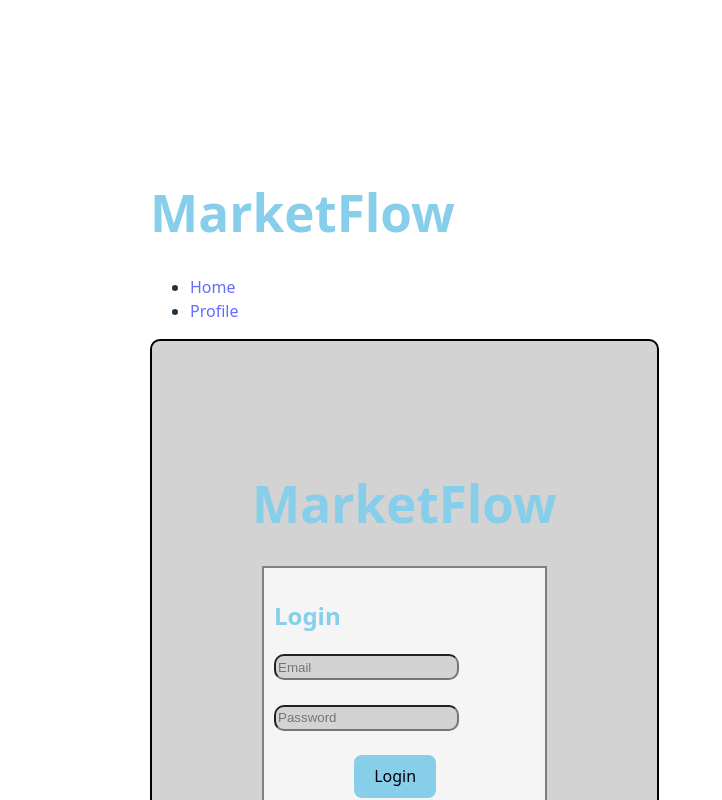
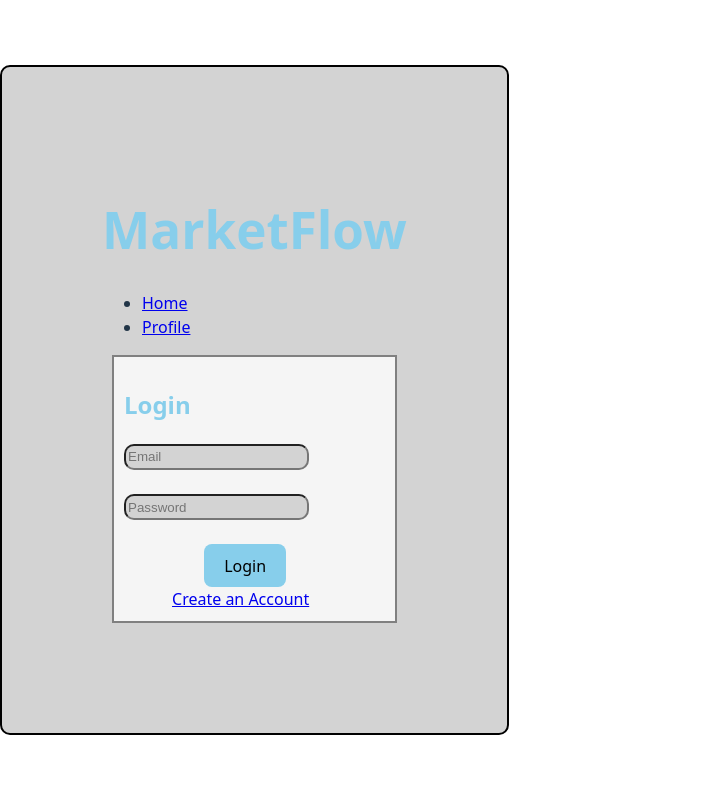
Before and after one commit to HarrySIV/MarketFlow, a React (Vite) app in the folder app/: page /login in a window 1280 px wide. Shown: the top 800 px of the page, without its empty margins (0-722 px from the left). Built offline with nearby package versions, Linux system fonts and the light colour scheme.

Commit message:
styling changes

```diff
--- a/app/src/App.tsx
+++ b/app/src/App.tsx
@@ -58,7 +58,7 @@ export function App() {
   );
   return (
     <AccountContext.Provider value={{ accountInfo, setAccountInfo }}>
-      <div className="website">
+      <div className="maincontainer">
         <BrowserRouter>
           <Header />
           <main>{routes}</main>
--- a/app/src/components/ui/Button.css
+++ b/app/src/components/ui/Button.css
@@ -1,4 +1,19 @@
 .button {
-  margin: 4px;
-  padding: 4px;
+  border-radius: 8px;
+  border: 1px solid transparent;
+  padding: 0.6em 1.2em;
+  font-size: 1em;
+  font-weight: 500;
+  font-family: inherit;
+  background-color: white;
+  cursor: pointer;
+  transition: border-color 0.25s;
 }
+
+.button-blue {
+  background-color: skyblue;
+}
+
+.button-red {
+  background-color: red;
+}
--- a/app/src/components/ui/Button.tsx
+++ b/app/src/components/ui/Button.tsx
@@ -1,3 +1,5 @@
+import './Button.css';
+
 type TButtonProps = {
   name: string;
   className?: string;
@@ -6,7 +8,7 @@ type TButtonProps = {
 
 export const Button = (props: TButtonProps) => {
   return (
-    <button className={props.className + 'button'} onClick={props.onClick}>
+    <button className={props.className} onClick={props.onClick}>
       {props.name}
     </button>
   );
--- a/app/src/index.css
+++ b/app/src/index.css
@@ -3,23 +3,10 @@
   line-height: 1.5;
   font-weight: 400;
 
-  color-scheme: light dark;
-  color: rgba(255, 255, 255, 0.87);
-  background-color: #242424;
-
   font-synthesis: none;
   text-rendering: optimizeLegibility;
   -webkit-font-smoothing: antialiased;
   -moz-osx-font-smoothing: grayscale;
-}
-
-a {
-  font-weight: 500;
-  color: #646cff;
-  text-decoration: inherit;
-}
-a:hover {
-  color: #535bf2;
 }
 
 body {
@@ -37,34 +24,9 @@ h1 {
   line-height: 1.1;
 }
 
-button {
-  border-radius: 8px;
-  border: 1px solid transparent;
-  padding: 0.6em 1.2em;
-  font-size: 1em;
-  font-weight: 500;
-  font-family: inherit;
-  background-color: #1a1a1a;
-  cursor: pointer;
-  transition: border-color 0.25s;
-}
-button:hover {
-  border-color: #646cff;
-}
-button:focus,
-button:focus-visible {
-  outline: 4px auto -webkit-focus-ring-color;
-}
-
 @media (prefers-color-scheme: light) {
   :root {
     color: #213547;
     background-color: #ffffff;
   }
-  a:hover {
-    color: #747bff;
-  }
-  button {
-    background-color: #f9f9f9;
-  }
 }
--- a/app/src/pages/Login.tsx
+++ b/app/src/pages/Login.tsx
@@ -7,6 +7,7 @@ import { AccountContext } from '../context/account-context';
 import { storeToken } from '../utility/account-token';
 
 import './css/Login.css';
+
 export function Login() {
   const accountInfo = useContext(AccountContext);
   const [loginData, setLoginData] = useState({ email: '', password: '' });
@@ -35,8 +36,6 @@ export function Login() {
   };
 
   return (
-    <div className="maincontainer">
-      <h1 className="textcolor">MarketFlow</h1>
     <div className="logincontainer">
       <h2 className="textcolor">Login</h2>
       <form onSubmit={handleLogin}>
@@ -69,6 +68,5 @@ export function Login() {
         <a href="/CreateAccount">Create an Account</a>
       </form>
     </div>
-    </div>
   );
 }
--- a/app/src/pages/Profile.tsx
+++ b/app/src/pages/Profile.tsx
@@ -5,9 +5,9 @@ import axios from 'axios';
 import { AccountContext } from '../context/account-context';
 import { serverURL } from '../utility/environment';
 import { Button } from '../components/ui/Button';
+import { storeToken } from '../utility/account-token';
 
 import './css/Profile.css';
-import { storeToken } from '../utility/account-token';
 
 export const Profile = () => {
   const navigate = useNavigate();
@@ -115,11 +115,15 @@ export const Profile = () => {
               Submit
             </button>
             <Button
-              className="button"
+              className="button-blue"
               name="CANCEL"
               onClick={() => setIsEditing(false)}
             />
-            <Button className="button" name="delete" onClick={deleteAccount} />
+            <Button
+              className="button-red"
+              name="delete"
+              onClick={deleteAccount}
+            />
           </form>
         ) : (
           <>
@@ -127,7 +131,7 @@ export const Profile = () => {
             <h3>Last Name: {accountInfo?.accountInfo?.lastName}</h3>
             <h3>E-mail: {accountInfo?.accountInfo?.email}</h3>
             <Button
-              className="button"
+              className="button-blue"
               name="edit"
               onClick={() => setIsEditing(true)}
             />
```
Also changed, not shown: 2 other files (tests, documents, lock files or other folders). Lines whose indentation alone changed are shown as unchanged.
